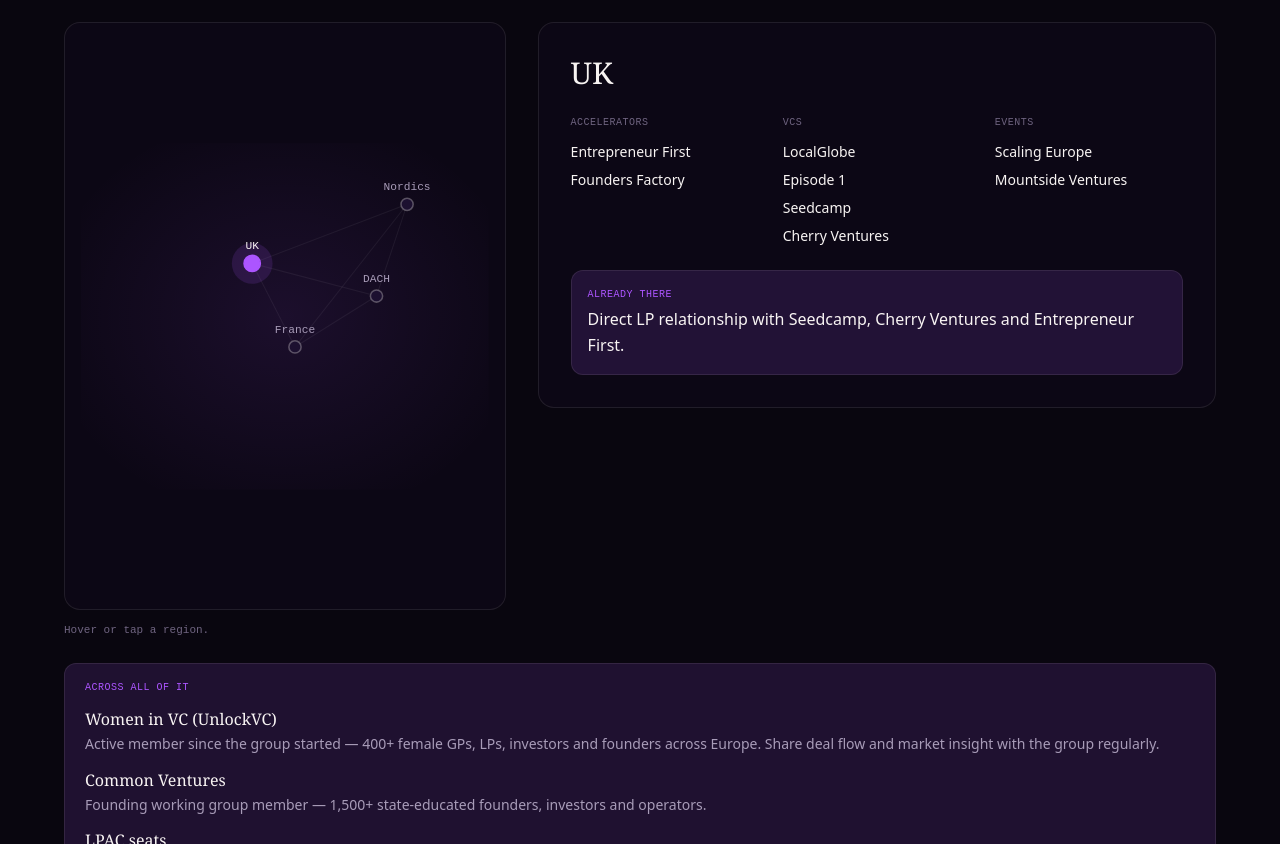
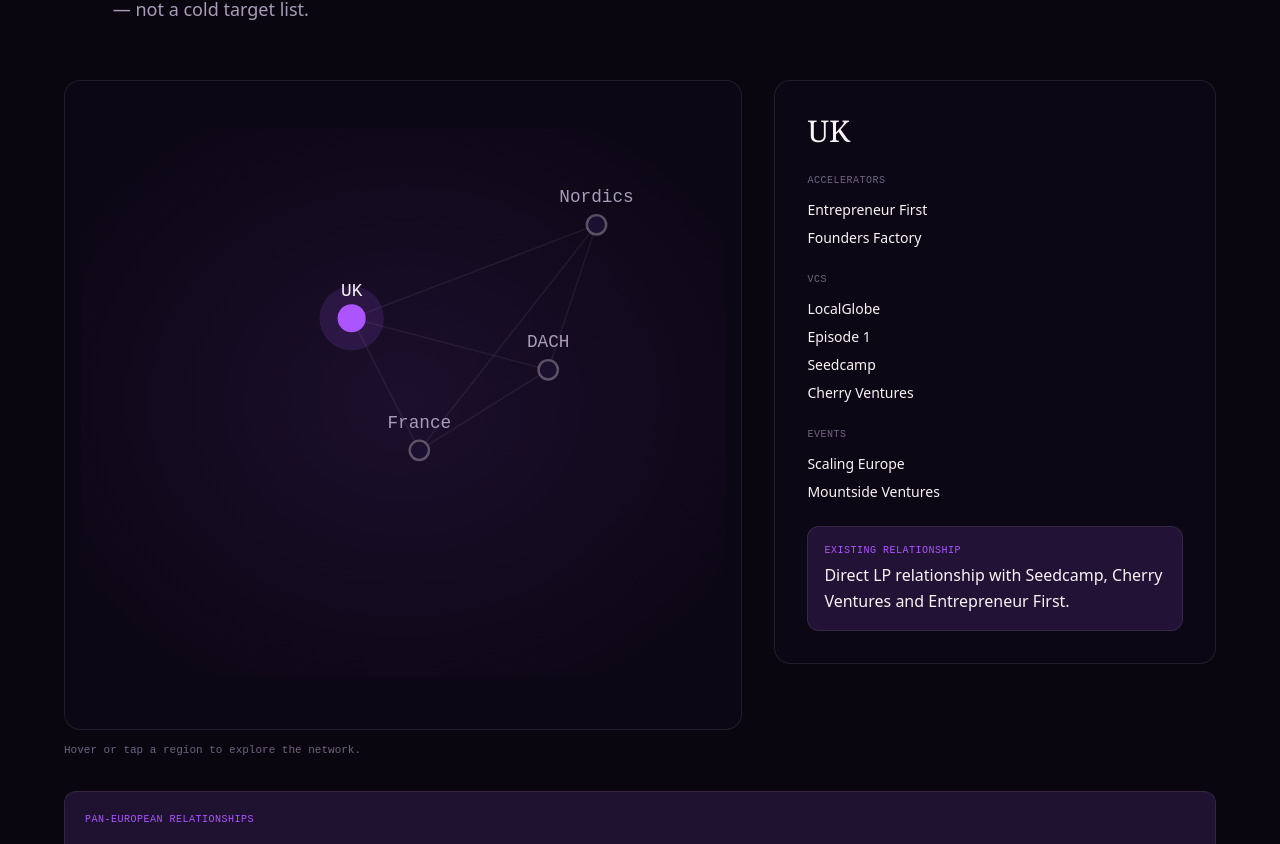
Before and after one commit to Laura-Corrigan/EMEA-VC-Partnership-Project, a Next.js app: page / in a window 1280 px wide. Shown: the part 1196-2040 px from the top of the page. Built offline with nearby package versions, Linux system fonts and the light colour scheme.

Commit message:
Refactor EuropeMap component and improve accessibility
Refactor EuropeMap component for improved readability and structure. Update region interaction and enhance accessibility features.

```diff
--- a/components/EuropeMap.tsx
+++ b/components/EuropeMap.tsx
@@ -2,94 +2,153 @@
 
 import { useState } from "react";
 import { AnimatePresence, motion } from "framer-motion";
-import { europeRegions, europeanNetworks, type EuropeRegion } from "@/lib/data";
+import {
+  europeRegions,
+  europeanNetworks,
+  type EuropeRegion,
+} from "@/lib/data";
 import { SectionWrapper } from "./SectionWrapper";
 
 export function EuropeMap() {
   const [activeId, setActiveId] = useState<string>(europeRegions[0].id);
-  const active: EuropeRegion = europeRegions.find((r) => r.id === activeId) ?? europeRegions[0];
+
+  const active: EuropeRegion =
+    europeRegions.find((region) => region.id === activeId) ??
+    europeRegions[0];
 
   return (
     <SectionWrapper
       id="europe"
-      index="—"
-      eyebrow="Appendix"
-      title="The wider map"
-      lede="Not every event earns a slot — only the ones where the funds on the target list are actually in the room."
+      index="01"
+      eyebrow="European VC network"
+      title="A network I can activate from day one"
+      lede="Six years working across the European venture ecosystem has given me direct relationships with fund managers, platform teams, accelerators and investor communities across the region. This map shows where I already have a route in — not a cold target list."
       wide
     >
-      <div className="grid grid-cols-1 gap-8 md:grid-cols-5">
-        <div className="md:col-span-2">
-          <div className="relative aspect-[3/4] w-full rounded-2xl border border-line bg-surface/40 p-4">
-            <svg viewBox="0 0 400 340" className="h-full w-full" aria-hidden="true">
+      <div className="grid grid-cols-1 gap-8 lg:grid-cols-5">
+        <div className="lg:col-span-3">
+          <div className="relative min-h-[520px] w-full rounded-2xl border border-line bg-surface/40 p-4 md:min-h-[650px]">
+            <svg
+              viewBox="0 0 400 340"
+              className="h-full min-h-[480px] w-full md:min-h-[610px]"
+              aria-label="Interactive map of Laura Corrigan's European venture capital network"
+              role="img"
+            >
               <defs>
-                <radialGradient id="euroMapGlow" cx="50%" cy="50%" r="60%">
-                  <stop offset="0%" stopColor="#ac55ff" stopOpacity="0.10" />
-                  <stop offset="100%" stopColor="#ac55ff" stopOpacity="0" />
+                <radialGradient
+                  id="euroMapGlow"
+                  cx="50%"
+                  cy="50%"
+                  r="60%"
+                >
+                  <stop
+                    offset="0%"
+                    stopColor="#ac55ff"
+                    stopOpacity="0.10"
+                  />
+                  <stop
+                    offset="100%"
+                    stopColor="#ac55ff"
+                    stopOpacity="0"
+                  />
                 </radialGradient>
               </defs>
-              <rect x="0" y="0" width="400" height="340" fill="url(#euroMapGlow)" />
-              {europeRegions.map((r, i) =>
-                europeRegions.slice(i + 1).map((r2) => (
+
+              <rect
+                x="0"
+                y="0"
+                width="400"
+                height="340"
+                fill="url(#euroMapGlow)"
+              />
+
+              {europeRegions.map((region, index) =>
+                europeRegions.slice(index + 1).map((secondRegion) => (
                   <line
-                    key={`${r.id}-${r2.id}`}
-                    x1={r.cx}
-                    y1={r.cy}
-                    x2={r2.cx}
-                    y2={r2.cy}
+                    key={`${region.id}-${secondRegion.id}`}
+                    x1={region.cx}
+                    y1={region.cy}
+                    x2={secondRegion.cx}
+                    y2={secondRegion.cy}
                     stroke="rgba(248,244,243,0.06)"
                     strokeWidth="1"
                   />
                 ))
               )}
-              {europeRegions.map((r) => {
-                const isActive = r.id === activeId;
+
+              {europeRegions.map((region) => {
+                const isActive = region.id === activeId;
+
                 return (
                   <g
-                    key={r.id}
-                    onMouseEnter={() => setActiveId(r.id)}
-                    onClick={() => setActiveId(r.id)}
+                    key={region.id}
+                    onMouseEnter={() => setActiveId(region.id)}
+                    onClick={() => setActiveId(region.id)}
                     className="cursor-pointer"
                     role="button"
                     tabIndex={0}
-                    onKeyDown={(e) => e.key === "Enter" && setActiveId(r.id)}
+                    aria-label={`View network details for ${region.name}`}
+                    onKeyDown={(event) => {
+                      if (event.key === "Enter" || event.key === " ") {
+                        event.preventDefault();
+                        setActiveId(region.id);
+                      }
+                    }}
                   >
                     {isActive && (
-                      <circle cx={r.cx} cy={r.cy} r="20" fill="#ac55ff" opacity="0.14">
-                        <animate attributeName="r" values="16;24;16" dur="2.6s" repeatCount="indefinite" />
+                      <circle
+                        cx={region.cx}
+                        cy={region.cy}
+                        r="20"
+                        fill="#ac55ff"
+                        opacity="0.14"
+                      >
+                        <animate
+                          attributeName="r"
+                          values="16;24;16"
+                          dur="2.6s"
+                          repeatCount="indefinite"
+                        />
                       </circle>
                     )}
+
                     <circle
-                      cx={r.cx}
-                      cy={r.cy}
+                      cx={region.cx}
+                      cy={region.cy}
                       r={isActive ? 8 : 6}
                       fill={isActive ? "#ac55ff" : "#1c1030"}
-                      stroke={isActive ? "#ac55ff" : "rgba(248,244,243,0.3)"}
+                      stroke={
+                        isActive
+                          ? "#ac55ff"
+                          : "rgba(248,244,243,0.3)"
+                      }
                       strokeWidth="1.5"
                       className="transition-all duration-300"
                     />
+
                     <text
-                      x={r.cx}
-                      y={r.cy - 14}
+                      x={region.cx}
+                      y={region.cy - 14}
                       textAnchor="middle"
                       fill={isActive ? "#f8f4f3" : "#a89cb8"}
                       fontSize="11"
                       fontFamily="var(--font-mono)"
                       className="select-none"
                     >
-                      {r.name}
+                      {region.name}
                     </text>
                   </g>
                 );
               })}
             </svg>
           </div>
+
           <p className="mt-3 font-mono text-[11px] text-mist-dim">
-            Hover or tap a region.
+            Hover or tap a region to explore the network.
           </p>
         </div>
 
-        <div className="md:col-span-3">
+        <div className="lg:col-span-2">
           <AnimatePresence mode="wait">
             <motion.div
               key={active.id}
@@ -99,17 +158,27 @@
               transition={{ duration: 0.25 }}
               className="rounded-2xl border border-line bg-surface/40 p-6 md:p-8"
             >
-              <h3 className="font-display text-2xl text-paper md:text-3xl">{active.name}</h3>
-              <div className="mt-6 grid grid-cols-1 gap-6 sm:grid-cols-3">
-                <RegionList label="Accelerators" items={active.accelerators} />
+              <h3 className="font-display text-2xl text-paper md:text-3xl">
+                {active.name}
+              </h3>
+
+              <div className="mt-6 grid grid-cols-1 gap-6">
+                <RegionList
+                  label="Accelerators"
+                  items={active.accelerators}
+                />
+
                 <RegionList label="VCs" items={active.vcs} />
+
                 <RegionList label="Events" items={active.events} />
               </div>
+
               {active.note && (
                 <div className="mt-6 rounded-xl border border-accent/30 bg-accent-soft px-4 py-4">
                   <p className="font-mono text-[10px] uppercase tracking-wider text-accent">
-                    Already there
+                    Existing relationship
                   </p>
+
                   <p className="mt-1 text-sm leading-relaxed text-paper md:text-base">
                     {active.note}
                   </p>
@@ -120,15 +189,21 @@
         </div>
       </div>
 
-      <div className="mt-6 rounded-xl border border-accent/30 bg-accent-soft px-5 py-4">
+      <div className="mt-8 rounded-xl border border-accent/30 bg-accent-soft px-5 py-5">
         <p className="font-mono text-[10px] uppercase tracking-wider text-accent">
-          Across all of it
+          Pan-European relationships
         </p>
-        <div className="mt-3 flex flex-col gap-3">
+
+        <div className="mt-4 grid grid-cols-1 gap-5 md:grid-cols-2">
           {europeanNetworks.map((network) => (
             <div key={network.name}>
-              <p className="font-display text-base text-paper">{network.name}</p>
-              <p className="mt-0.5 text-sm leading-relaxed text-mist">{network.detail}</p>
+              <p className="font-display text-base text-paper">
+                {network.name}
+              </p>
+
+              <p className="mt-1 text-sm leading-relaxed text-mist">
+                {network.detail}
+              </p>
             </div>
           ))}
         </div>
@@ -137,11 +212,20 @@
   );
 }
 
-function RegionList({ label, items }: { label: string; items: string[] }) {
+function RegionList({
+  label,
+  items,
+}: {
+  label: string;
+  items: string[];
+}) {
   return (
     <div>
-      <p className="font-mono text-[10px] uppercase tracking-wider text-mist-dim">{label}</p>
-      <ul className="mt-3 flex flex-col gap-2">
+      <p className="font-mono text-[10px] uppercase tracking-wider text-mist-dim">
+        {label}
+      </p>
+
+      <ul className="mt-3 grid grid-cols-1 gap-2 sm:grid-cols-2 lg:grid-cols-1">
         {items.map((item) => (
           <li key={item} className="text-sm text-paper">
             {item}
```
